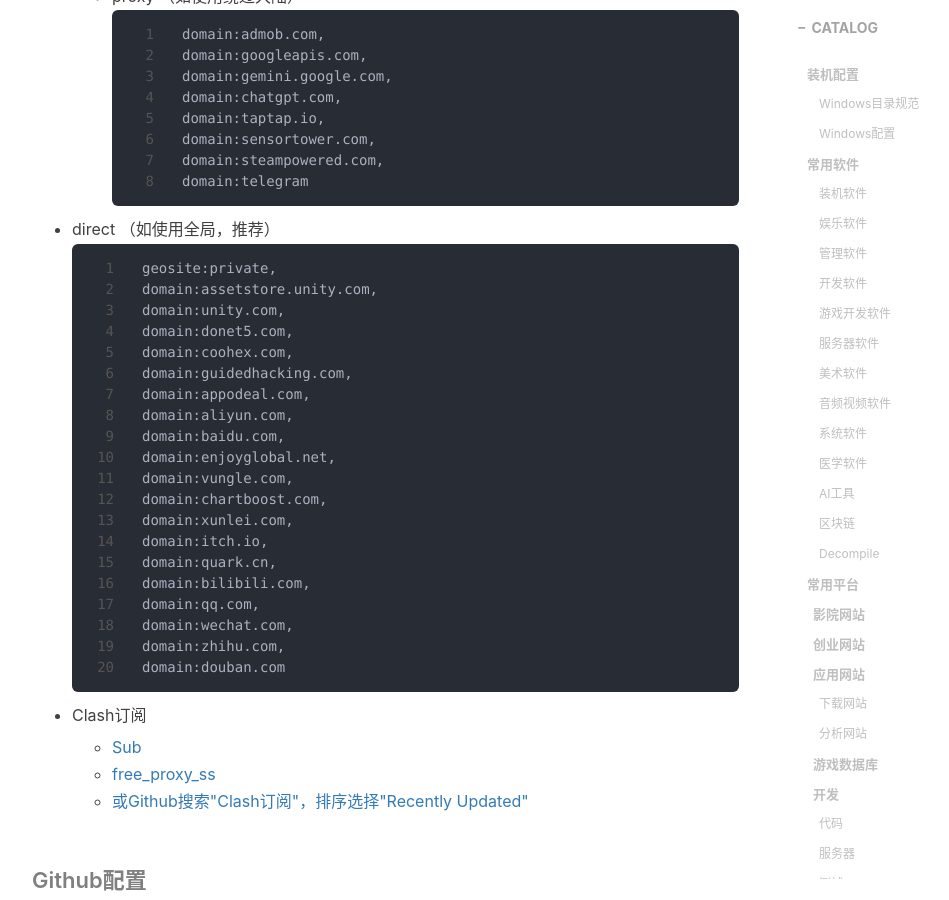
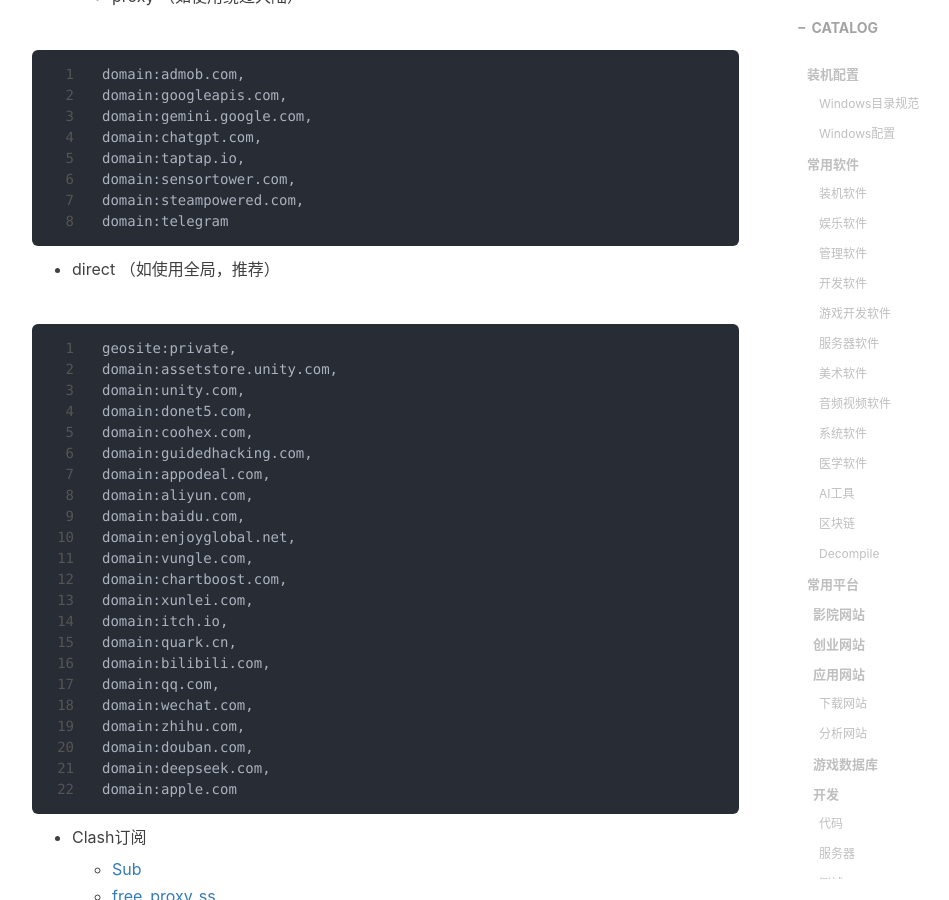
Before and after one commit to gumcstronger/gumcstronger.github.io, a Jekyll site: the page built from _posts/2022/2022-08-24-windows.md, in a window 1280 px wide and 900 px high, scrolled down 16169 px. Shown: the whole window, without its empty margins (233-1182 px from the left). Built offline with Jekyll 4.4.1, drawn with Linux system fonts in a browser that asks for light colours; nearby versions of some CDN libraries; comment, search, counter and statistics services are not loaded.

Commit message:
Update 2022-08-24-windows.md

````diff
--- a/_posts/2022/2022-08-24-windows.md
+++ b/_posts/2022/2022-08-24-windows.md
@@ -555,6 +555,7 @@
 - 配置direct/proxy
 
   - proxy （如使用绕过大陆）
+
 ```bash
 domain:admob.com,
 domain:googleapis.com,
@@ -565,7 +566,9 @@
 domain:steampowered.com,
 domain:telegram
 ```
+
 - direct （如使用全局，推荐）
+
 ```bash
 geosite:private,
 domain:assetstore.unity.com,
@@ -586,8 +589,11 @@
 domain:qq.com,
 domain:wechat.com,
 domain:zhihu.com,
-domain:douban.com
+domain:douban.com,
+domain:deepseek.com,
+domain:apple.com
 ```
+
 - Clash订阅
 
   - [Sub](https://github.com/anaer/Sub)
````
